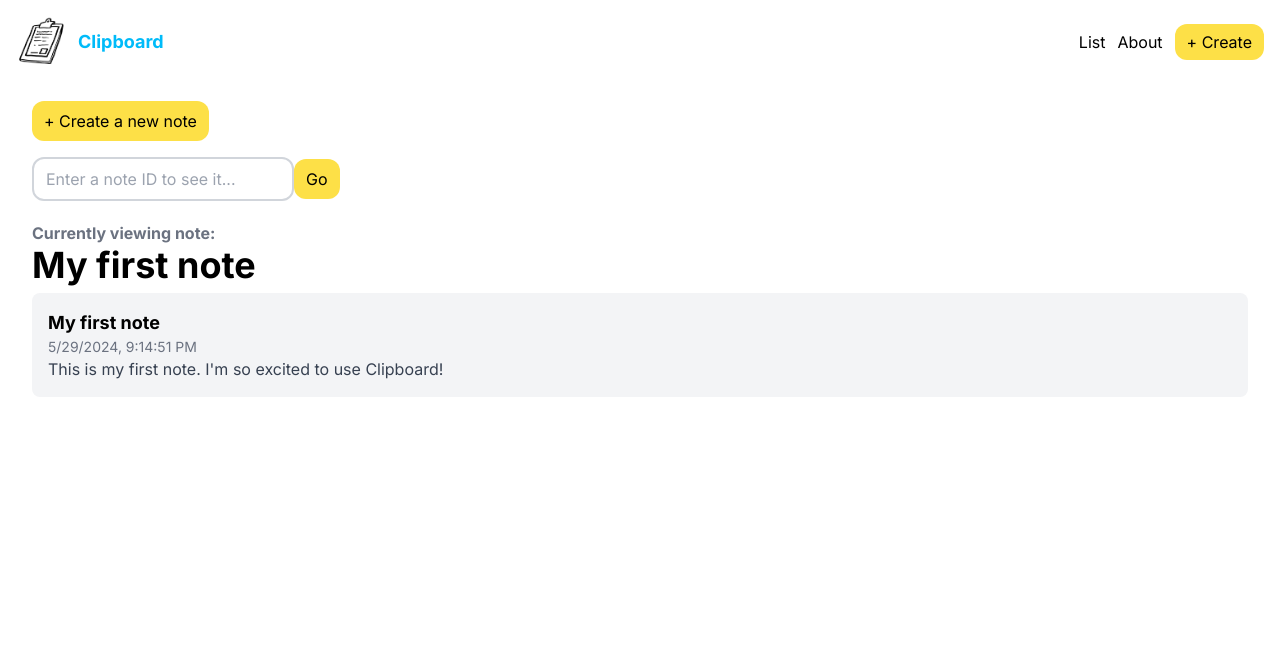
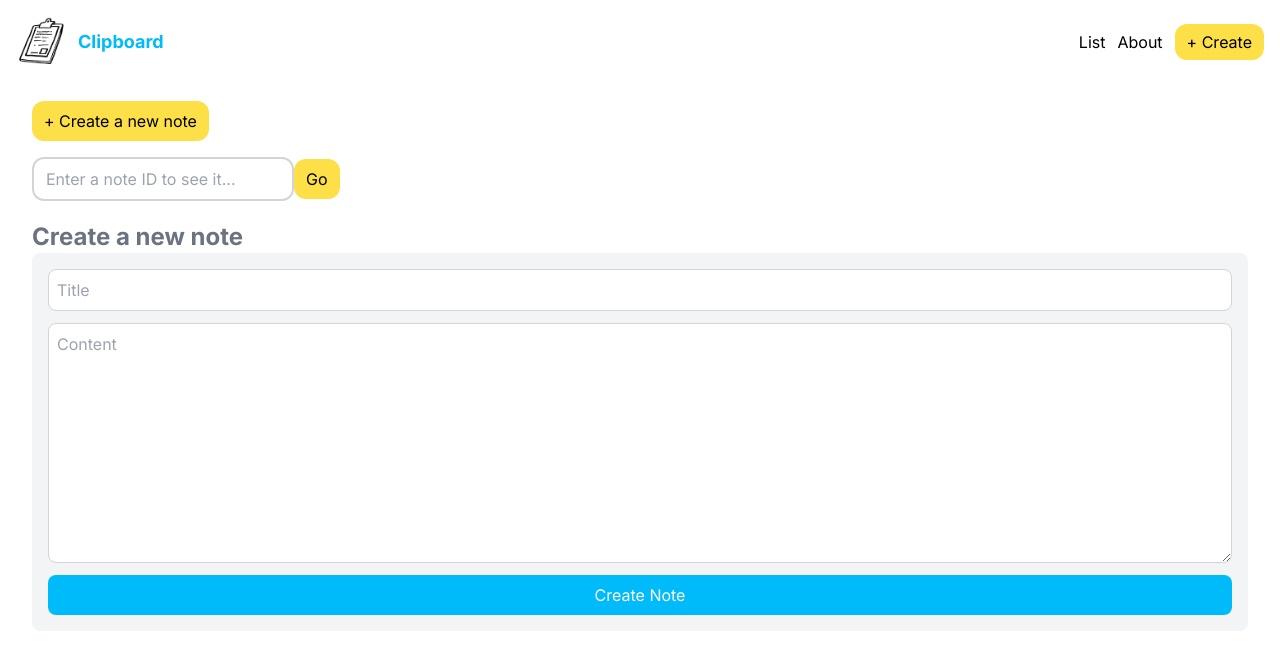
Before and after one commit to Mahmoud-nfz/Clipboard, a Next.js app: page /create in a window 1280 px wide. Shown: the top 654 px of the page. Built offline with nearby package versions, Linux system fonts and the light colour scheme.

Commit message:
ui,server: added create note ui and server action

```diff
--- /dev/null
+++ b/src/app/(notes)/create/page.tsx
@@ -0,0 +1,16 @@
+import { MainActions } from "@/components/notes/main-actions";
+import NoteCreate from "@/components/notes/note-create";
+
+export default function NoteScreen({ params }: { params: { id: string } }) {
+  return (
+    <main className="p-8 pt-0">
+      <MainActions />
+
+      <h4 className="text-2xl text-gray-500 font-bold mt-5">
+        Create a new note
+      </h4>
+
+      <NoteCreate />
+    </main>
+  );
+}
--- /dev/null
+++ b/src/components/notes/note-create.tsx
@@ -0,0 +1,30 @@
+import { createNote } from "@/server/notes/create";
+
+const NoteCreate = () => {
+  return (
+    <div className="flex flex-col bg-gray-100 p-4 rounded-lg h-full">
+      {/* form to create note */}
+      <form className="flex flex-col space-y-3" action={createNote}>
+        <input
+          type="text"
+          placeholder="Title"
+          name="title"
+          className="p-2 border border-gray-300 rounded-lg"
+        />
+        <textarea
+          placeholder="Content"
+          name="content"
+          className="p-2 border border-gray-300 rounded-lg h-60"
+        />
+        <button
+          type="submit"
+          className="bg-[#00BBF9] text-white p-2 rounded-lg"
+        >
+          Create Note
+        </button>
+      </form>
+    </div>
+  );
+};
+
+export default NoteCreate;
--- a/src/components/notes/notes-list.tsx
+++ b/src/components/notes/notes-list.tsx
@@ -25,7 +25,7 @@ const NotesList = () => {
   return (
     <div className="flex flex-col">
       {notes.map((note) => (
-        <Link href={`/notes/${note.id}`} key={note.id}>
+        <Link href={`/${note.id}`} key={note.id}>
           <div className="p-4 bg-gray-100 rounded-lg my-2 cursor-pointer">
             <h2 className="text-lg font-bold">{note.title}</h2>
             <p className="text-gray-700">{note.content}</p>
--- /dev/null
+++ b/src/server/notes/create.ts
@@ -0,0 +1,20 @@
+"use server";
+
+export const createNote = async (formData: FormData) => {
+    if(formData.get("title") == "" && formData.get("content") == "") {
+        throw new Error("Title and content are required to create a note");
+    }
+
+    const title = formData.get("title") as string;
+    const content = formData.get("content") as string;
+
+    await new Promise((resolve) => setTimeout(resolve, 2000));
+
+    console.log(`Creating note with title: ${title} and content: ${content}`);
+    return {
+        id: 1,
+        title,
+        content,
+        createdAt: new Date(),
+    };
+}
```
